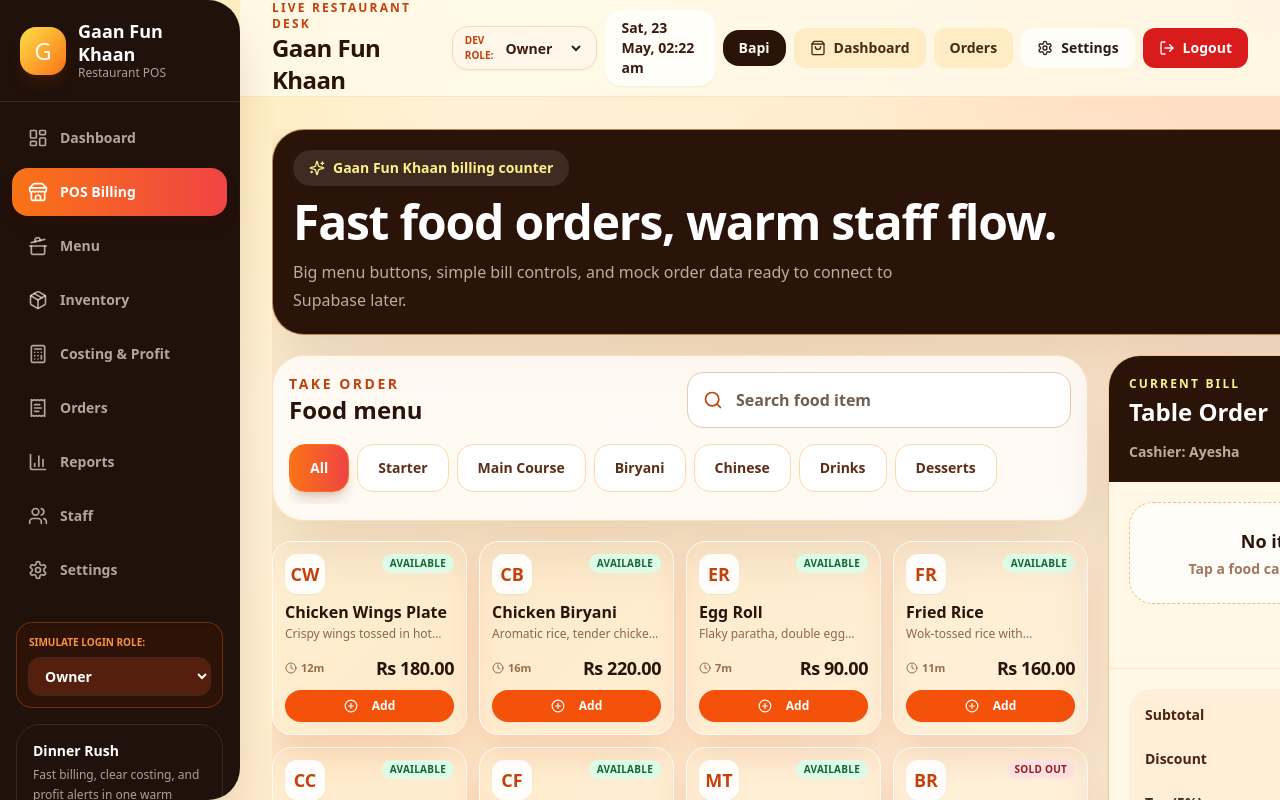
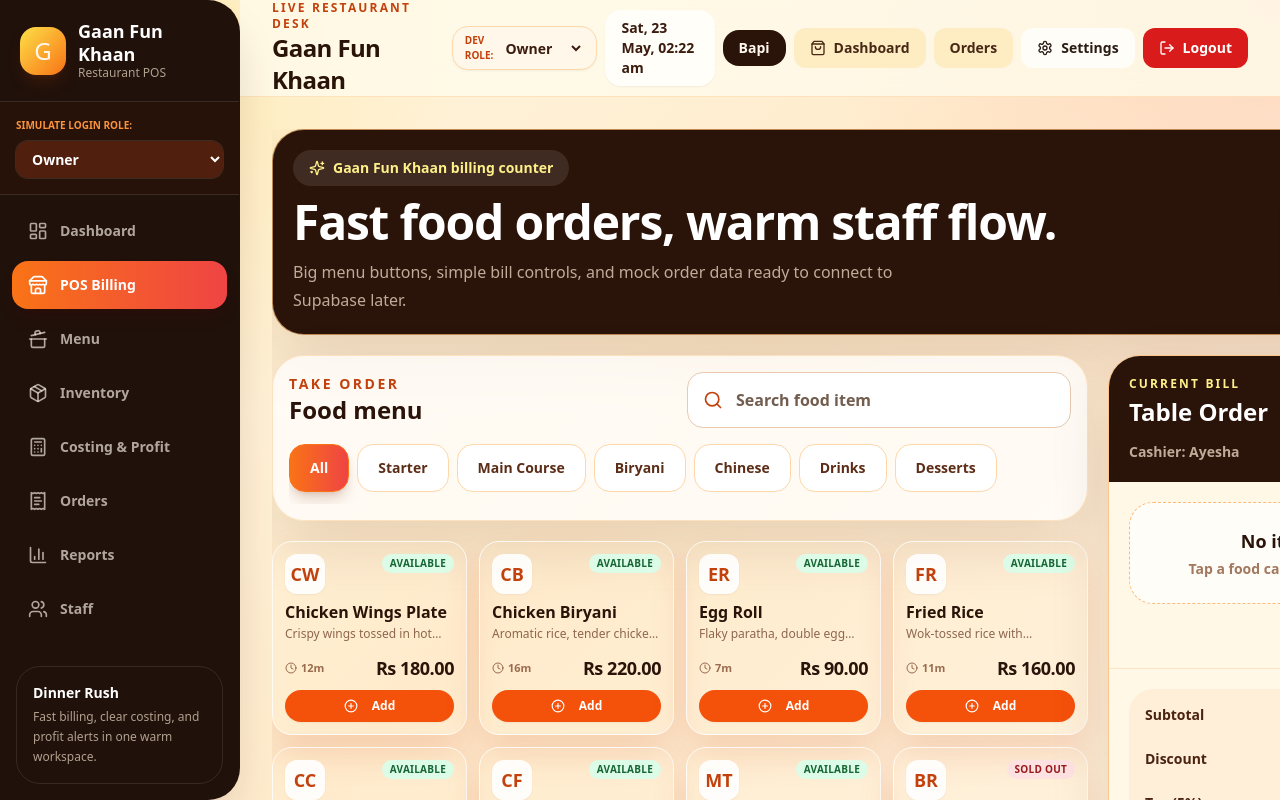
Before and after one commit to sgacademicsolution2024-boop/resturentpos, a Next.js app: page /pos in a window 1280 px wide. Shown: the top 800 px of the page. Built offline with nearby package versions, Linux system fonts and the light colour scheme.

Commit message:
Move role switcher to top of sidebar and fix overflow so it is accessible on mobile

```diff
--- a/src/components/layout/Sidebar.tsx
+++ b/src/components/layout/Sidebar.tsx
@@ -54,7 +54,23 @@ export function Sidebar({ onNavigate }: SidebarProps) {
         </Link>
       </div>
 
-      <nav className="flex-1 space-y-1.5 p-3">
+      <div className="border-b border-white/10 p-4 bg-orange-950/20">
+        <label className="text-[10px] font-black uppercase text-orange-400 mb-2 block">Simulate Login Role:</label>
+        <select
+          className="w-full rounded-xl bg-orange-900/50 px-3 py-2 text-sm font-bold text-white outline-none ring-1 ring-white/10 focus:ring-orange-500"
+          value={role}
+          onChange={(e) => {
+            setRole(e.target.value as Role);
+            if (onNavigate) onNavigate();
+          }}
+        >
+          <option value="owner">Owner</option>
+          <option value="manager">Manager</option>
+          <option value="cashier">Cashier</option>
+        </select>
+      </div>
+
+      <nav className="flex-1 overflow-y-auto space-y-1.5 p-3">
         {navItems
           .filter(item => allowedPaths.includes(item.href))
           .map((item) => {
@@ -78,27 +94,9 @@ export function Sidebar({ onNavigate }: SidebarProps) {
           })}
       </nav>
 
-      <div className="m-4 space-y-4">
-        <div className="flex flex-col gap-2 rounded-2xl border border-orange-500/30 bg-orange-950/40 p-3 shadow-inner">
-          <label className="text-[10px] font-black uppercase text-orange-400">Simulate Login Role:</label>
-          <select
-            className="w-full rounded-xl bg-orange-900/50 px-3 py-2 text-sm font-bold text-white outline-none ring-1 ring-white/10 focus:ring-orange-500"
-            value={role}
-            onChange={(e) => {
-              setRole(e.target.value as Role);
-              if (onNavigate) onNavigate();
-            }}
-          >
-            <option value="owner">Owner</option>
-            <option value="manager">Manager</option>
-            <option value="cashier">Cashier</option>
-          </select>
-        </div>
-
-        <div className="rounded-3xl border border-white/10 bg-white/8 p-4">
-          <p className="text-sm font-black text-white">Dinner Rush</p>
-          <p className="mt-1 text-xs leading-5 text-orange-100/65">Fast billing, clear costing, and profit alerts in one warm workspace.</p>
-        </div>
+      <div className="m-4 rounded-3xl border border-white/10 bg-white/8 p-4">
+        <p className="text-sm font-black text-white">Dinner Rush</p>
+        <p className="mt-1 text-xs leading-5 text-orange-100/65">Fast billing, clear costing, and profit alerts in one warm workspace.</p>
       </div>
     </aside>
   );
```
